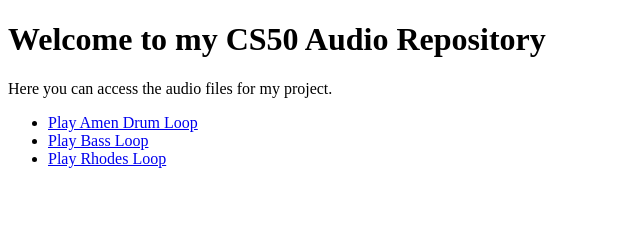
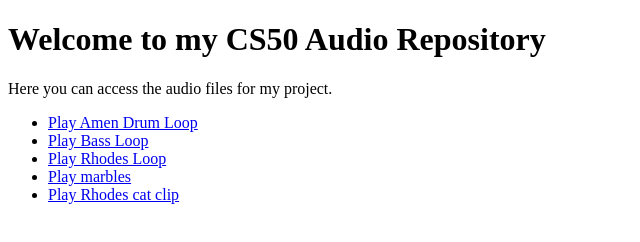
Before and after one commit to joanm033/cs50audio, a plain HTML site: page index.html in a window 1280 px wide. Shown: the whole page, without its empty margins (0-640 px from the left). Drawn offline with Linux system fonts and the light colour scheme.

Commit message:
Update index.html

```diff
--- a/index.html
+++ b/index.html
@@ -13,6 +13,8 @@
         <li><a href="PS8_amen.mp3" target="_blank">Play Amen Drum Loop</a></li>
         <li><a href="PS8_bass.mp3" target="_blank">Play Bass Loop</a></li>
         <li><a href="PS8_rhodes.mp3" target="_blank">Play Rhodes Loop</a></li>
+        <li><a href="marbles_clip.mp3" target="_blank">Play marbles </a></li>
+        <li><a href="rhodes_cat.mp3" target="_blank">Play Rhodes cat clip</a></li>
     </ul>
 </body>
 </html>
```
